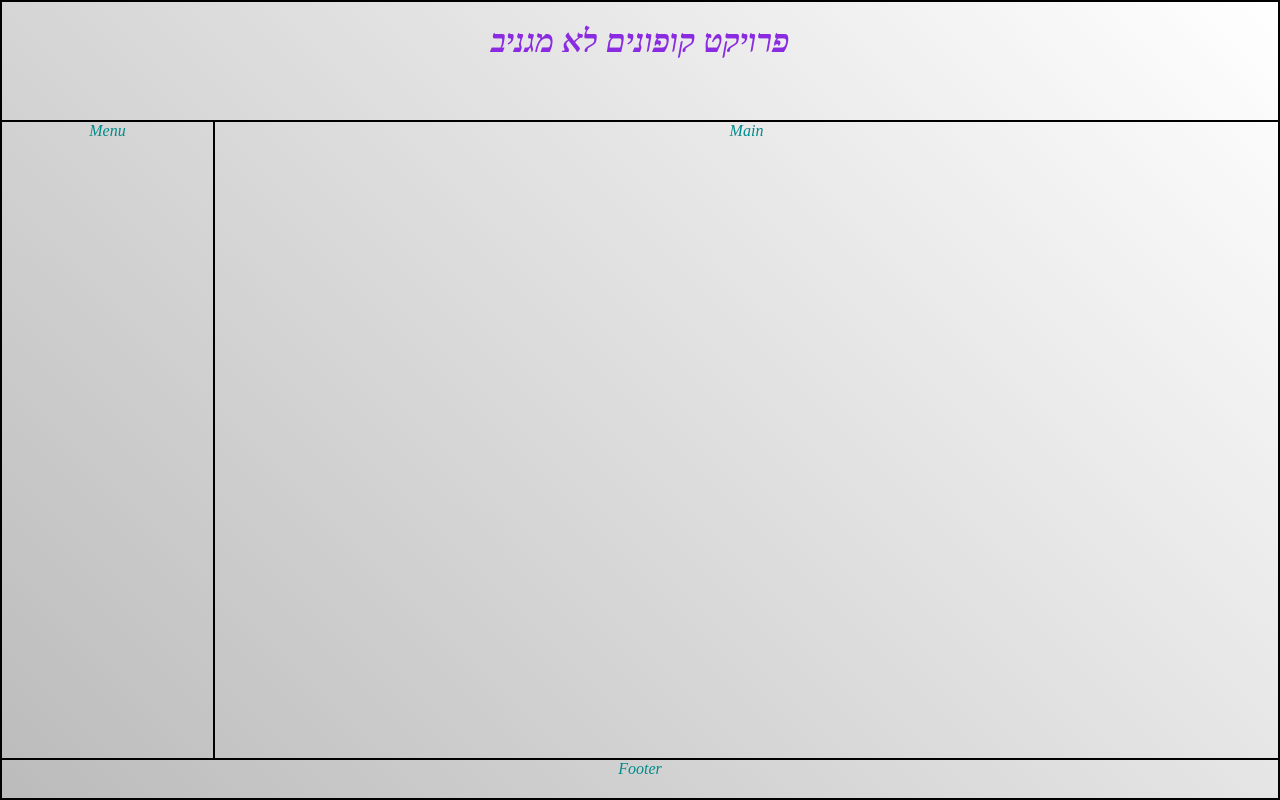
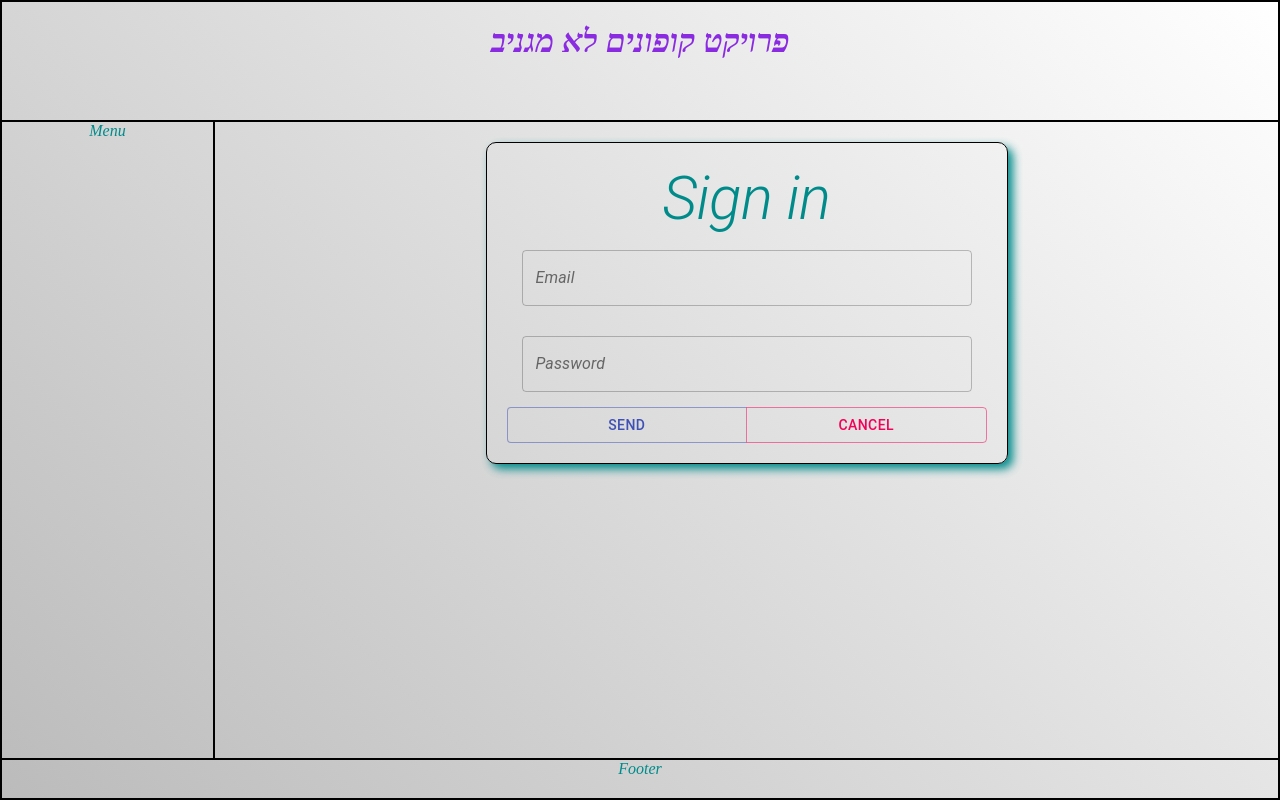
Before and after one commit to eitan-ez/ReactProject, a React (Create React App) app: page / in a window 1280 px wide. Built offline with nearby package versions, Linux system fonts and the light colour scheme.

Commit message:
signForm

```diff
--- a/package.json
+++ b/package.json
@@ -3,6 +3,7 @@
   "version": "0.1.0",
   "private": true,
   "dependencies": {
+    "@material-ui/core": "^4.11.4",
     "@testing-library/jest-dom": "^5.12.0",
     "@testing-library/react": "^11.2.6",
     "@testing-library/user-event": "^12.8.3",
--- /dev/null
+++ b/src/Components/LayoutAre/SignForm/SignForm.css
@@ -0,0 +1,13 @@
+.SignForm {
+        margin: 20px;
+        padding: 20px;
+    }
+
+    .SignForm > .Headline {
+        text-align: center;
+    }
+
+.SignForm > .TextBox {
+     width: 450px;
+     margin: 15px !important;
+    }
--- /dev/null
+++ b/src/Components/LayoutAre/SignForm/SignForm.tsx
@@ -0,0 +1,24 @@
+import { Button, ButtonGroup, TextField, Typography } from "@material-ui/core";
+import "./SignForm.css";
+
+function SignForm(): JSX.Element {
+    return (
+        <div className="SignForm Box" >
+			<Typography variant="h2" className="Headline">Sign in</Typography>
+
+            <TextField label="Email" variant="outlined" className="TextBox" />
+            <br />
+
+            <TextField label="Password" variant="outlined" type="password" className="TextBox" />
+            <br />
+
+            <ButtonGroup variant="outlined" fullWidth>
+                <Button color="primary">Send</Button>
+                <Button color="secondary">Cancel</Button>
+            </ButtonGroup>
+
+        </div>
+    );
+}
+
+export default SignForm;
--- a/src/Components/LayoutArea/Layout/Layout.tsx
+++ b/src/Components/LayoutArea/Layout/Layout.tsx
@@ -1,5 +1,6 @@
 import { BrowserRouter } from "react-router-dom";
 import Header from "../Header/Header";
+import Main from "../Main/Main";
 import "./Layout.css";
 
 function Layout(): JSX.Element {
@@ -16,7 +17,7 @@ function Layout(): JSX.Element {
                 </aside>
 
                 <main>
-                    Main
+                    <Main />
                 </main>
 
                 <footer>
--- /dev/null
+++ b/src/Components/LayoutArea/Main/Main.css
@@ -0,0 +1,3 @@
+.Main {
+
+}
--- /dev/null
+++ b/src/Components/LayoutArea/Main/Main.tsx
@@ -0,0 +1,12 @@
+import SignForm from "../../LayoutAre/SignForm/SignForm";
+import "./Main.css";
+
+function Main(): JSX.Element {
+    return (
+        <div className="Main">
+            <SignForm />
+        </div>
+    );
+}
+
+export default Main;
--- a/src/Components/LayoutArea/Menu/Menu.tsx
+++ b/src/Components/LayoutArea/Menu/Menu.tsx
@@ -1,9 +1,13 @@
+import { NavLink } from "react-router-dom";
 import "./Menu.css";
 
 function Menu(): JSX.Element {
     return (
         <div className="Menu">
-
+			<NavLink to="/home" exact>Home</NavLink>
+			<NavLink to="home" exact>Home</NavLink>
+			<NavLink to="home" exact>Home</NavLink>
+			<NavLink to="home" exact>Home</NavLink>
         </div>
     );
 }
```
Also changed, not shown: 1 other file (tests, documents, lock files or other folders).
